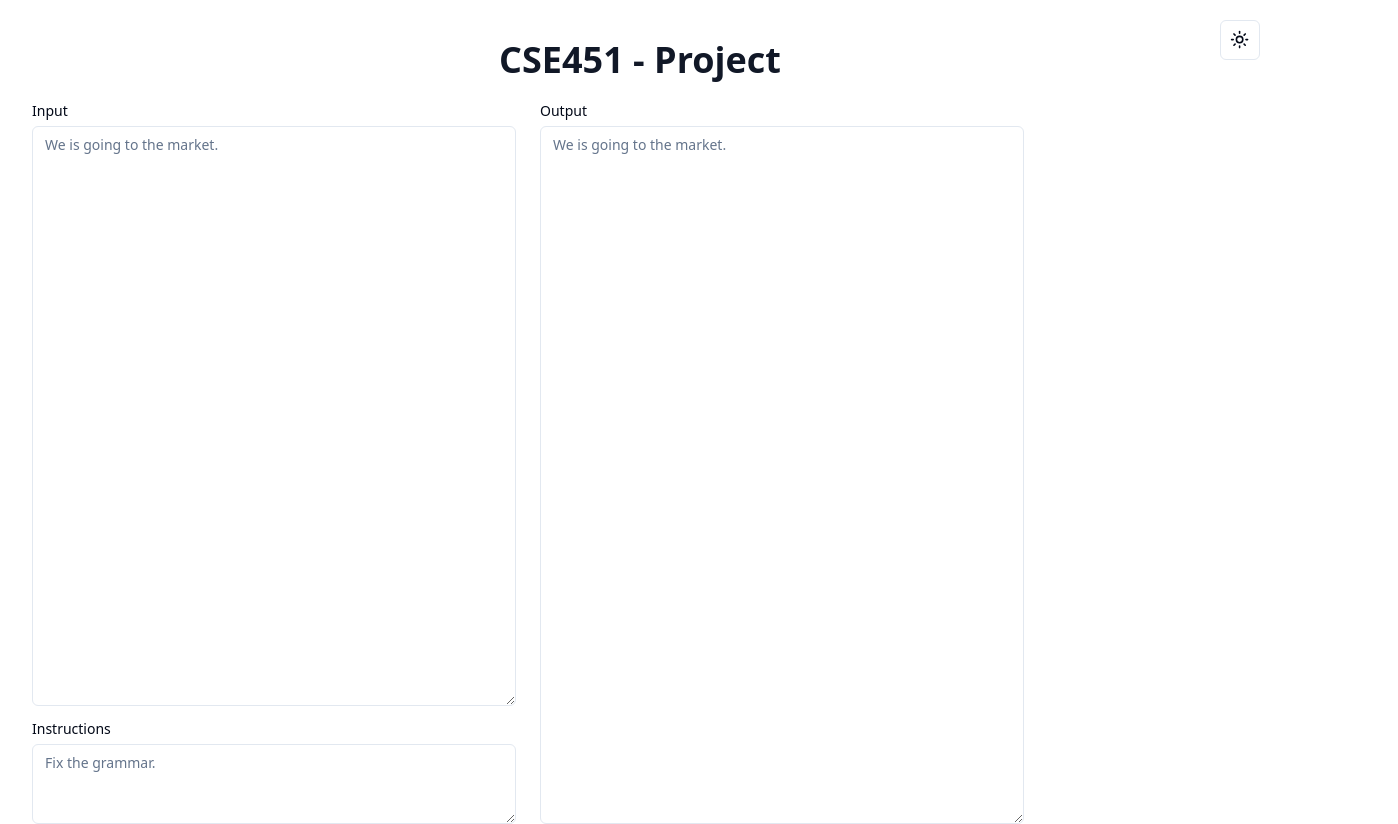
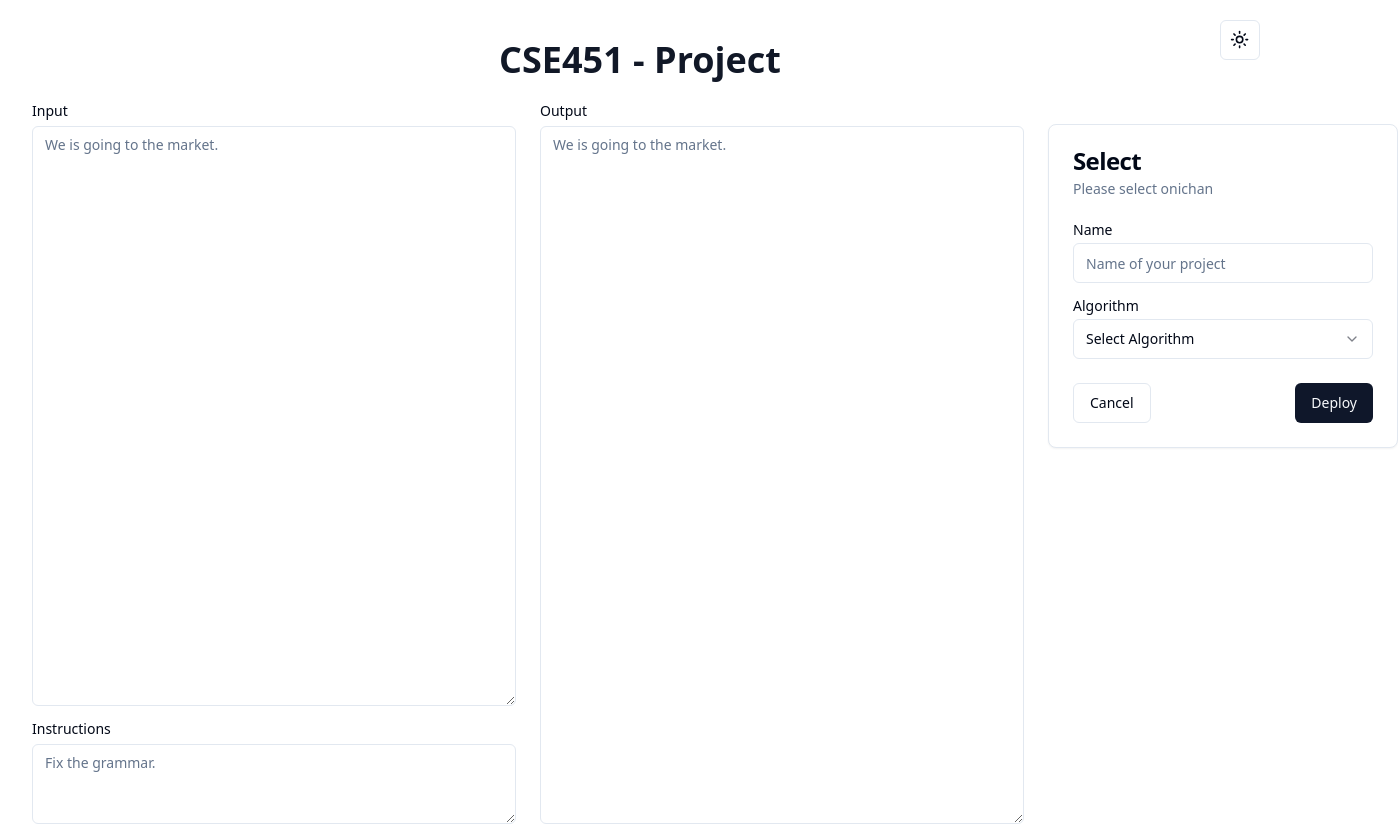
Before and after one commit to Meqdad0C/crypto-project, a React (Vite) app: page / in a window 1280 px wide. Shown: the top 824 px of the page, 1398 px wide, since content can reach past the window. Built offline with nearby package versions, Linux system fonts and the light colour scheme.

Commit message:
side bar

```diff
--- a/package.json
+++ b/package.json
@@ -13,6 +13,7 @@
     "@radix-ui/react-dialog": "^1.0.5",
     "@radix-ui/react-dropdown-menu": "^2.0.6",
     "@radix-ui/react-label": "^2.0.2",
+    "@radix-ui/react-select": "^2.0.0",
     "@radix-ui/react-slot": "^1.0.2",
     "@radix-ui/react-tabs": "^1.0.4",
     "class-variance-authority": "^0.7.0",
--- a/src/App.tsx
+++ b/src/App.tsx
@@ -2,6 +2,22 @@ import { Button } from '@/components/ui/button'
 import { Textarea } from './components/ui/textarea'
 import { Label } from './components/ui/label'
 import { ModeToggle } from './components/mode.toggle'
+import {
+  Select,
+  SelectContent,
+  SelectItem,
+  SelectTrigger,
+  SelectValue,
+} from '@/components/ui/select'
+import { Input } from '@/components/ui/input'
+import {
+  Card,
+  CardContent,
+  CardDescription,
+  CardFooter,
+  CardHeader,
+  CardTitle,
+} from '@/components/ui/card'
 
 function App() {
   return (
@@ -14,6 +30,38 @@ function App() {
       </h1>
       <div className="container h-full py-6">
         <div className="grid h-full items-stretch gap-6 md:grid-cols-[1fr_200px]">
+          <aside className=" flex-col space-y-4 pt-5 sm:flex md:order-2">
+            <Card className="w-[350px]">
+              <CardHeader>
+                <CardTitle>Select</CardTitle>
+                <CardDescription>Please select onichan</CardDescription>
+              </CardHeader>
+              <CardContent>
+                <div className="grid w-full items-center gap-4">
+                  <div className="flex flex-col space-y-1.5">
+                    <Label htmlFor="name">Name</Label>
+                    <Input id="name" placeholder="Name of your project" />
+                  </div>
+                  <div className="flex flex-col space-y-1.5">
+                    <Label htmlFor="algorithm">Algorithm</Label>
+                    <Select>
+                      <SelectTrigger id="algorithm">
+                        <SelectValue placeholder="Select Algorithm" />
+                      </SelectTrigger>
+                      <SelectContent position="popper">
+                        <SelectItem value="aes">AES</SelectItem>
+                        <SelectItem value="des">DES</SelectItem>
+                      </SelectContent>
+                    </Select>
+                  </div>
+                </div>
+              </CardContent>
+              <CardFooter className="flex justify-between">
+                <Button variant="outline">Cancel</Button>
+                <Button>Deploy</Button>
+              </CardFooter>
+            </Card>
+          </aside>
           <div className="md:order-1">
             <div className="flex flex-col space-y-4">
               <div className="grid h-full gap-6 lg:grid-cols-2">
--- /dev/null
+++ b/src/components/ui/input.tsx
@@ -0,0 +1,25 @@
+import * as React from "react"
+
+import { cn } from "@/lib/utils"
+
+export interface InputProps
+  extends React.InputHTMLAttributes<HTMLInputElement> {}
+
+const Input = React.forwardRef<HTMLInputElement, InputProps>(
+  ({ className, type, ...props }, ref) => {
+    return (
+      <input
+        type={type}
+        className={cn(
+          "flex h-10 w-full rounded-md border border-input bg-background px-3 py-2 text-sm ring-offset-background file:border-0 file:bg-transparent file:text-sm file:font-medium placeholder:text-muted-foreground focus-visible:outline-none focus-visible:ring-2 focus-visible:ring-ring focus-visible:ring-offset-2 disabled:cursor-not-allowed disabled:opacity-50",
+          className
+        )}
+        ref={ref}
+        {...props}
+      />
+    )
+  }
+)
+Input.displayName = "Input"
+
+export { Input }
--- /dev/null
+++ b/src/components/ui/select.tsx
@@ -0,0 +1,158 @@
+import * as React from "react"
+import * as SelectPrimitive from "@radix-ui/react-select"
+import { Check, ChevronDown, ChevronUp } from "lucide-react"
+
+import { cn } from "@/lib/utils"
+
+const Select = SelectPrimitive.Root
+
+const SelectGroup = SelectPrimitive.Group
+
+const SelectValue = SelectPrimitive.Value
+
+const SelectTrigger = React.forwardRef<
+  React.ElementRef<typeof SelectPrimitive.Trigger>,
+  React.ComponentPropsWithoutRef<typeof SelectPrimitive.Trigger>
+>(({ className, children, ...props }, ref) => (
+  <SelectPrimitive.Trigger
+    ref={ref}
+    className={cn(
+      "flex h-10 w-full items-center justify-between rounded-md border border-input bg-background px-3 py-2 text-sm ring-offset-background placeholder:text-muted-foreground focus:outline-none focus:ring-2 focus:ring-ring focus:ring-offset-2 disabled:cursor-not-allowed disabled:opacity-50 [&>span]:line-clamp-1",
+      className
+    )}
+    {...props}
+  >
+    {children}
+    <SelectPrimitive.Icon asChild>
+      <ChevronDown className="h-4 w-4 opacity-50" />
+    </SelectPrimitive.Icon>
+  </SelectPrimitive.Trigger>
+))
+SelectTrigger.displayName = SelectPrimitive.Trigger.displayName
+
+const SelectScrollUpButton = React.forwardRef<
+  React.ElementRef<typeof SelectPrimitive.ScrollUpButton>,
+  React.ComponentPropsWithoutRef<typeof SelectPrimitive.ScrollUpButton>
+>(({ className, ...props }, ref) => (
+  <SelectPrimitive.ScrollUpButton
+    ref={ref}
+    className={cn(
+      "flex cursor-default items-center justify-center py-1",
+      className
+    )}
+    {...props}
+  >
+    <ChevronUp className="h-4 w-4" />
+  </SelectPrimitive.ScrollUpButton>
+))
+SelectScrollUpButton.displayName = SelectPrimitive.ScrollUpButton.displayName
+
+const SelectScrollDownButton = React.forwardRef<
+  React.ElementRef<typeof SelectPrimitive.ScrollDownButton>,
+  React.ComponentPropsWithoutRef<typeof SelectPrimitive.ScrollDownButton>
+>(({ className, ...props }, ref) => (
+  <SelectPrimitive.ScrollDownButton
+    ref={ref}
+    className={cn(
+      "flex cursor-default items-center justify-center py-1",
+      className
+    )}
+    {...props}
+  >
+    <ChevronDown className="h-4 w-4" />
+  </SelectPrimitive.ScrollDownButton>
+))
+SelectScrollDownButton.displayName =
+  SelectPrimitive.ScrollDownButton.displayName
+
+const SelectContent = React.forwardRef<
+  React.ElementRef<typeof SelectPrimitive.Content>,
+  React.ComponentPropsWithoutRef<typeof SelectPrimitive.Content>
+>(({ className, children, position = "popper", ...props }, ref) => (
+  <SelectPrimitive.Portal>
+    <SelectPrimitive.Content
+      ref={ref}
+      className={cn(
+        "relative z-50 max-h-96 min-w-[8rem] overflow-hidden rounded-md border bg-popover text-popover-foreground shadow-md data-[state=open]:animate-in data-[state=closed]:animate-out data-[state=closed]:fade-out-0 data-[state=open]:fade-in-0 data-[state=closed]:zoom-out-95 data-[state=open]:zoom-in-95 data-[side=bottom]:slide-in-from-top-2 data-[side=left]:slide-in-from-right-2 data-[side=right]:slide-in-from-left-2 data-[side=top]:slide-in-from-bottom-2",
+        position === "popper" &&
+          "data-[side=bottom]:translate-y-1 data-[side=left]:-translate-x-1 data-[side=right]:translate-x-1 data-[side=top]:-translate-y-1",
+        className
+      )}
+      position={position}
+      {...props}
+    >
+      <SelectScrollUpButton />
+      <SelectPrimitive.Viewport
+        className={cn(
+          "p-1",
+          position === "popper" &&
+            "h-[var(--radix-select-trigger-height)] w-full min-w-[var(--radix-select-trigger-width)]"
+        )}
+      >
+        {children}
+      </SelectPrimitive.Viewport>
+      <SelectScrollDownButton />
+    </SelectPrimitive.Content>
+  </SelectPrimitive.Portal>
+))
+SelectContent.displayName = SelectPrimitive.Content.displayName
+
+const SelectLabel = React.forwardRef<
+  React.ElementRef<typeof SelectPrimitive.Label>,
+  React.ComponentPropsWithoutRef<typeof SelectPrimitive.Label>
+>(({ className, ...props }, ref) => (
+  <SelectPrimitive.Label
+    ref={ref}
+    className={cn("py-1.5 pl-8 pr-2 text-sm font-semibold", className)}
+    {...props}
+  />
+))
+SelectLabel.displayName = SelectPrimitive.Label.displayName
+
+const SelectItem = React.forwardRef<
+  React.ElementRef<typeof SelectPrimitive.Item>,
+  React.ComponentPropsWithoutRef<typeof SelectPrimitive.Item>
+>(({ className, children, ...props }, ref) => (
+  <SelectPrimitive.Item
+    ref={ref}
+    className={cn(
+      "relative flex w-full cursor-default select-none items-center rounded-sm py-1.5 pl-8 pr-2 text-sm outline-none focus:bg-accent focus:text-accent-foreground data-[disabled]:pointer-events-none data-[disabled]:opacity-50",
+      className
+    )}
+    {...props}
+  >
+    <span className="absolute left-2 flex h-3.5 w-3.5 items-center justify-center">
+      <SelectPrimitive.ItemIndicator>
+        <Check className="h-4 w-4" />
+      </SelectPrimitive.ItemIndicator>
+    </span>
+
+    <SelectPrimitive.ItemText>{children}</SelectPrimitive.ItemText>
+  </SelectPrimitive.Item>
+))
+SelectItem.displayName = SelectPrimitive.Item.displayName
+
+const SelectSeparator = React.forwardRef<
+  React.ElementRef<typeof SelectPrimitive.Separator>,
+  React.ComponentPropsWithoutRef<typeof SelectPrimitive.Separator>
+>(({ className, ...props }, ref) => (
+  <SelectPrimitive.Separator
+    ref={ref}
+    className={cn("-mx-1 my-1 h-px bg-muted", className)}
+    {...props}
+  />
+))
+SelectSeparator.displayName = SelectPrimitive.Separator.displayName
+
+export {
+  Select,
+  SelectGroup,
+  SelectValue,
+  SelectTrigger,
+  SelectContent,
+  SelectLabel,
+  SelectItem,
+  SelectSeparator,
+  SelectScrollUpButton,
+  SelectScrollDownButton,
+}
```
Also changed, not shown: 1 other file (tests, documents, lock files or other folders).
